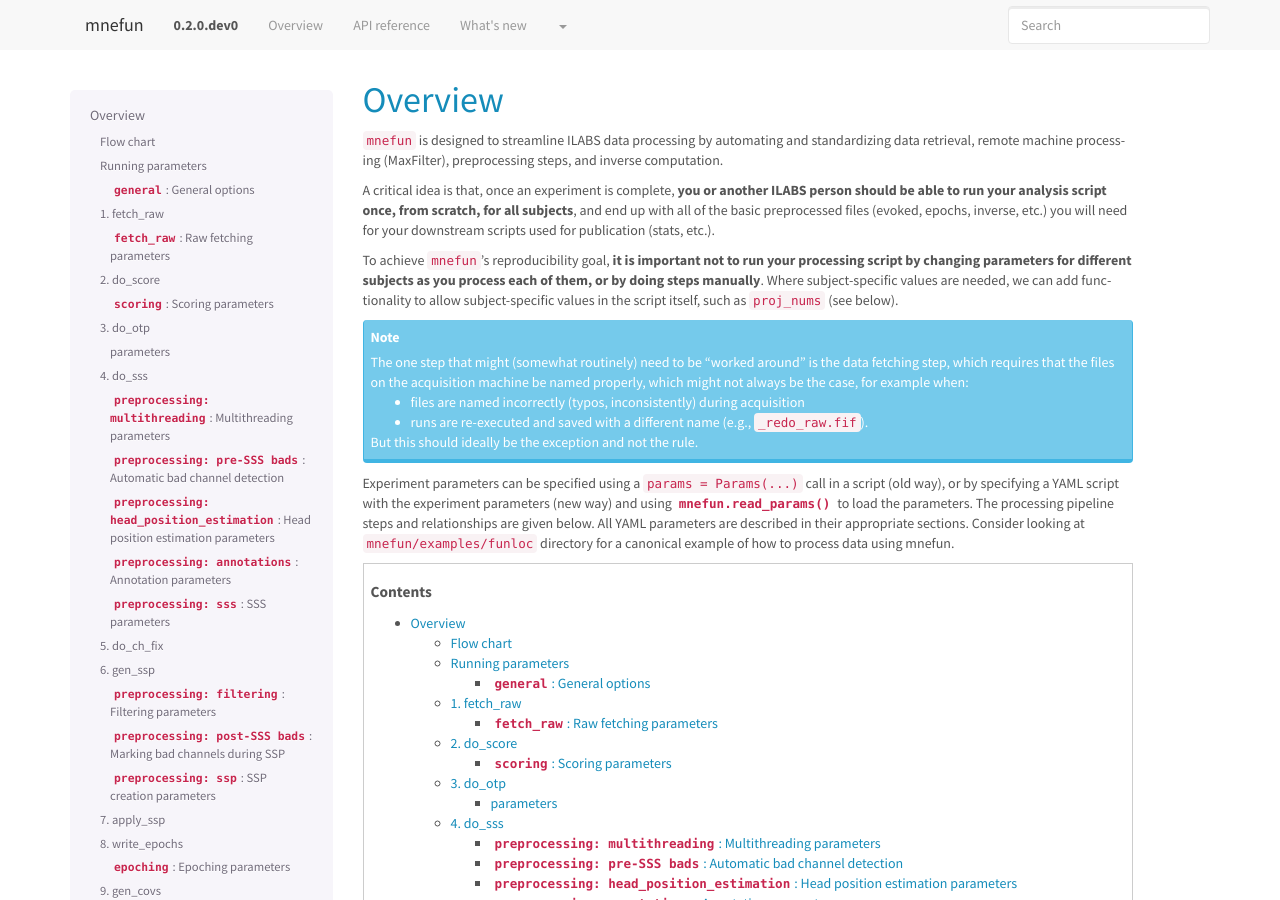
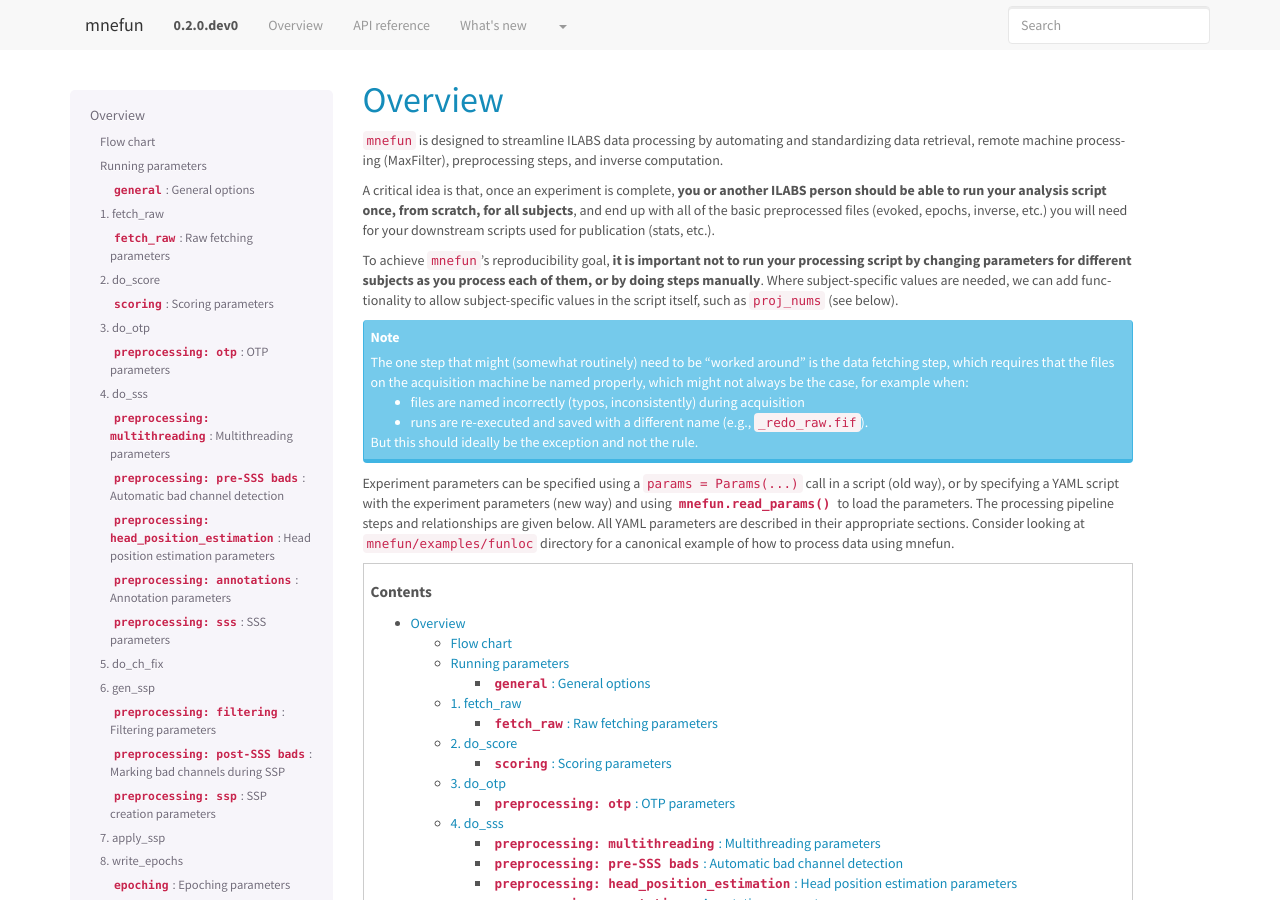
Before and after one commit to LABSN/mnefun, a Sphinx documentation site: the page built from doc/overview.rst, in a window 1280 px wide and 900 px high. Built offline with Sphinx 7.4.7, drawn with Linux system fonts in a browser that asks for light colours; some of the changed text lies outside the part shown.

Commit message:
Update overview.rst

```diff
--- a/doc/overview.rst
+++ b/doc/overview.rst
@@ -139,7 +139,7 @@ Run OTP processing.
 
 1. Run OTP locally using :func:`mne.preprocessing.oversampled_temporal_projection`.
 
-parameters
+``preprocessing: otp``: OTP parameters
 ~~~~~~~~~~~~~~~~~~~~~~~~~~~~~~~~~~~~~~~~~~~~~~~~~~~~~~~~~~~~
 otp_dur : None | float
 The window duration (in seconds) to use. Must be > or equal to tsss_dur if combining with tSSS processing.
```
